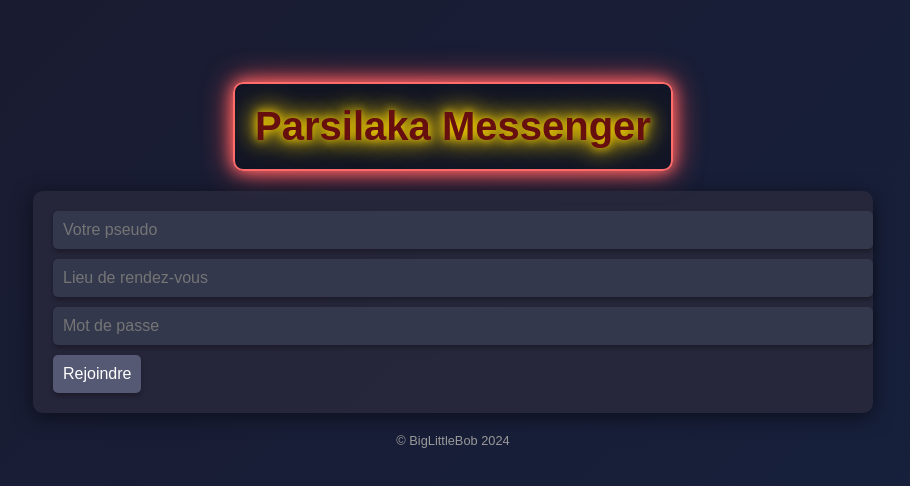
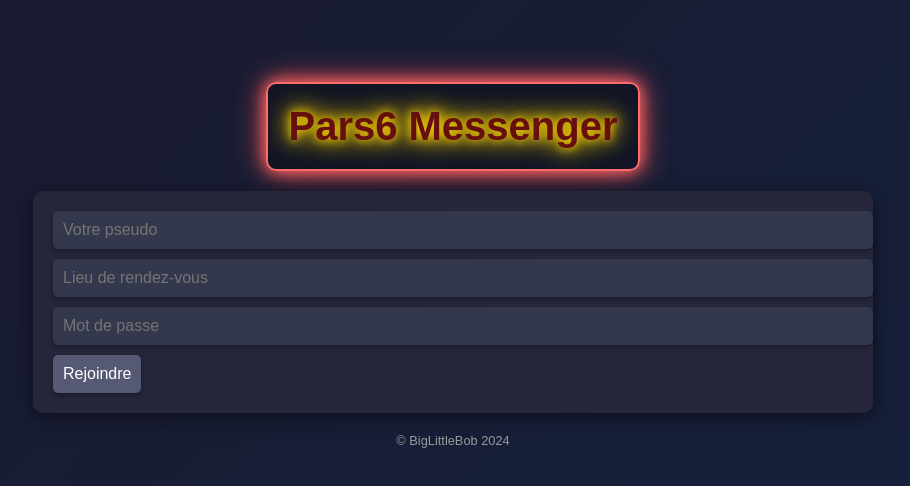
Before and after one commit to mesazinona/par6laka, a plain HTML site: page index.html in a window 1280 px wide. Shown: the part 148-634 px from the top of the page, without its empty margins (187-1097 px from the left). Drawn offline with Linux system fonts and the light colour scheme.

Commit message:
Update index.html
parsi

```diff
--- a/index.html
+++ b/index.html
@@ -1,7 +1,7 @@
 <!DOCTYPE html>
 <html>
 <head>
-    <title>Par6laka Messenger - Room sécurisé</title>
+    <title>Pars6 Messenger - Room sécurisé</title>
     <!-- Inclure Firebase SDK -->
     <script src="https://www.gstatic.com/firebasejs/8.6.8/firebase-app.js"></script>
     <script src="https://www.gstatic.com/firebasejs/8.6.8/firebase-database.js"></script>
@@ -143,7 +143,7 @@ h1 {
     </style>
 </head>
 <body>
-    <h1>Parsilaka Messenger</h1>
+    <h1>Pars6 Messenger</h1>
 
     <!-- Section de connexion -->
     <div id="login-container">
```
